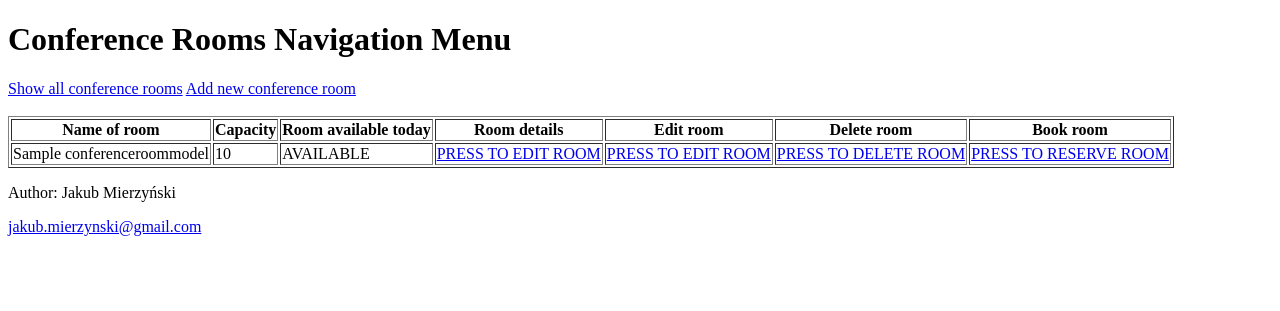
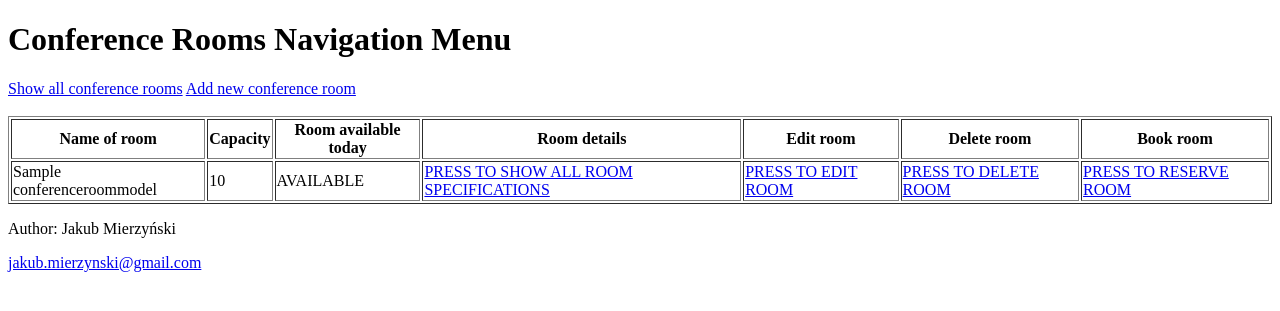
Before and after one commit to JakubMierzynski/ConferenceServer, a Django app: page /all_rooms/ in a window 1280 px wide. Shown: the top 311 px of the page. Run offline with Django 4.2, Linux system fonts and the light colour scheme; tables that the repository leaves empty hold one stand-in row (values such as "Sample post").

Commit message:
Bug in table fixed

```diff
--- a/ServerConferenceRoom/ConferenceApp/templates/table_all_rooms.html
+++ b/ServerConferenceRoom/ConferenceApp/templates/table_all_rooms.html
@@ -34,7 +34,7 @@
             {% else %}
                 <td>AVAILABLE</td>
             {% endif %}
-            <td><a href="http://127.0.0.1:8000/show-specification/{{ room.pk }}">PRESS TO EDIT ROOM</a></td>
+            <td><a href="http://127.0.0.1:8000/show-specification/{{ room.pk }}">PRESS TO SHOW ALL ROOM SPECIFICATIONS</a></td>
             <td><a href="http://127.0.0.1:8000/modify/{{ room.pk }}">PRESS TO EDIT ROOM</a></td>
             <td><a href="http://127.0.0.1:8000/delete/{{ room.pk }}">PRESS TO DELETE ROOM</a></td>
             <td><a href="http://127.0.0.1:8000/reserve/{{ room.pk }}">PRESS TO RESERVE ROOM</a></td>
```
